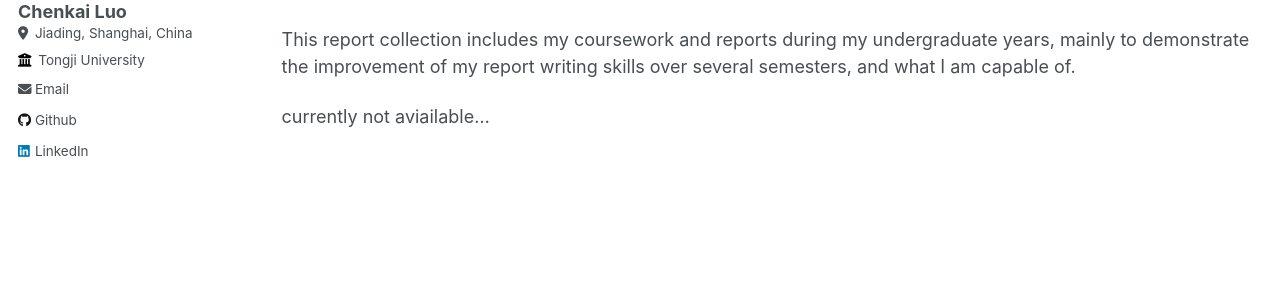
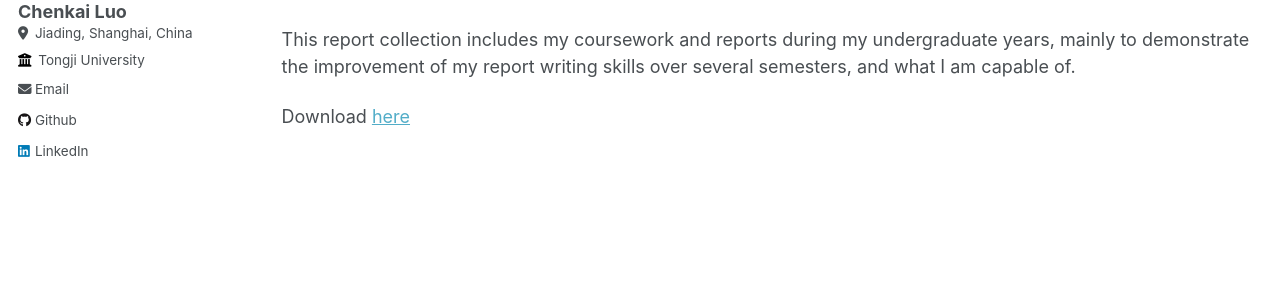
Before and after one commit to ryan11njr/ryan11njr.github.io, a Jekyll site: the page built from _pages/publications.md, in a window 1280 px wide. Shown: the part 229-528 px from the top of the page. Built offline with Jekyll 4.4.1, drawn with Linux system fonts in a browser that asks for light colours.

Commit message:
Update 2024-05-18-All-Reports.md

```diff
--- a/_publications/2024-05-18-All-Reports.md
+++ b/_publications/2024-05-18-All-Reports.md
@@ -6,11 +6,11 @@ excerpt: '
 This report collection includes my coursework and reports during my undergraduate years, mainly to demonstrate the improvement of my report writing skills over several semesters, and what I am capable of.
 
 
-currently not aviailable...
+
 '
 date: 2024-05-18
 #venue: 'Journal 1'
 #paperurl: 'http://ryan11njr.github.io/files/Report_Luo_Chenkai.pdf'
-#paperurl: 'http://ryan11njr.github.io/files/Report_Luo_Chenkai_compressed.pdf'
+paperurl: 'http://ryan11njr.github.io/files/Report_Luo_Chenkai_compressed.pdf'
 #citation: 'Your Name, You. (2009). &quot;Paper Title Number 1.&quot; <i>Journal 1</i>. 1(1).'
 ---
```
